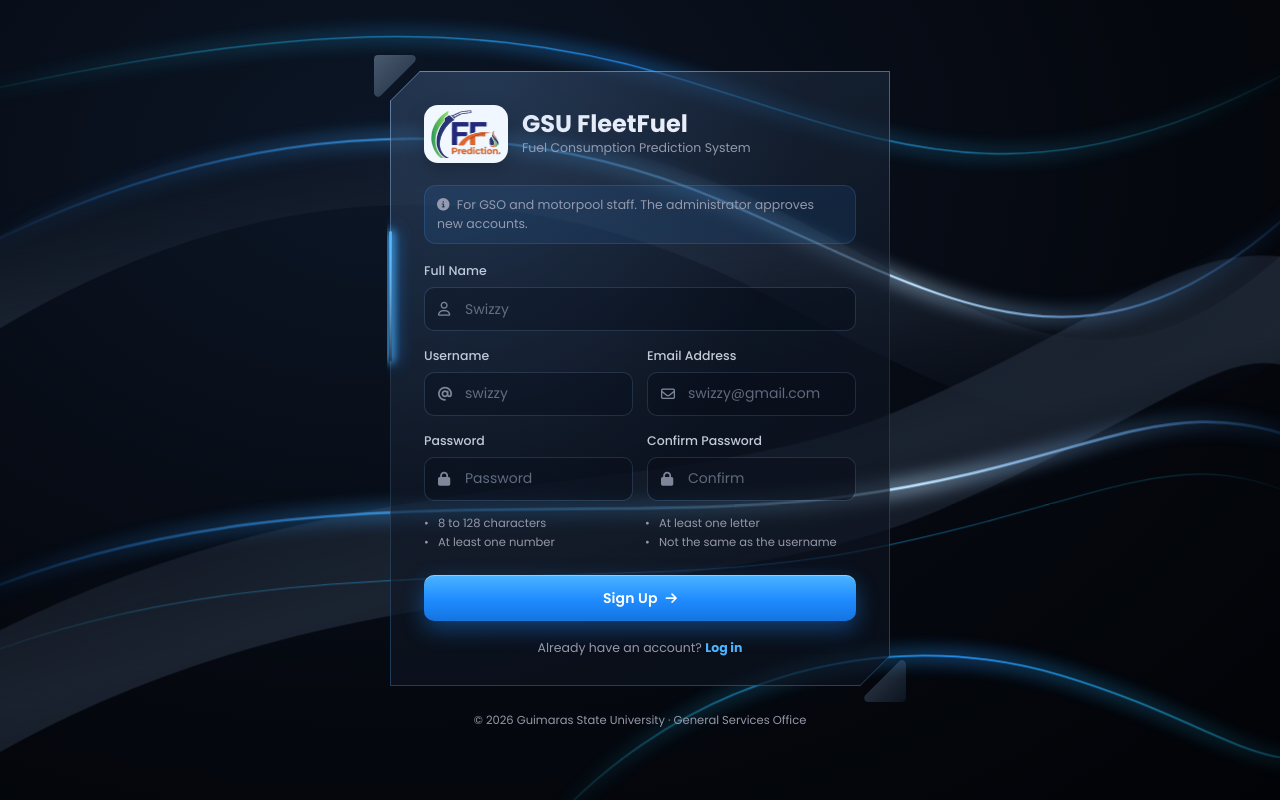
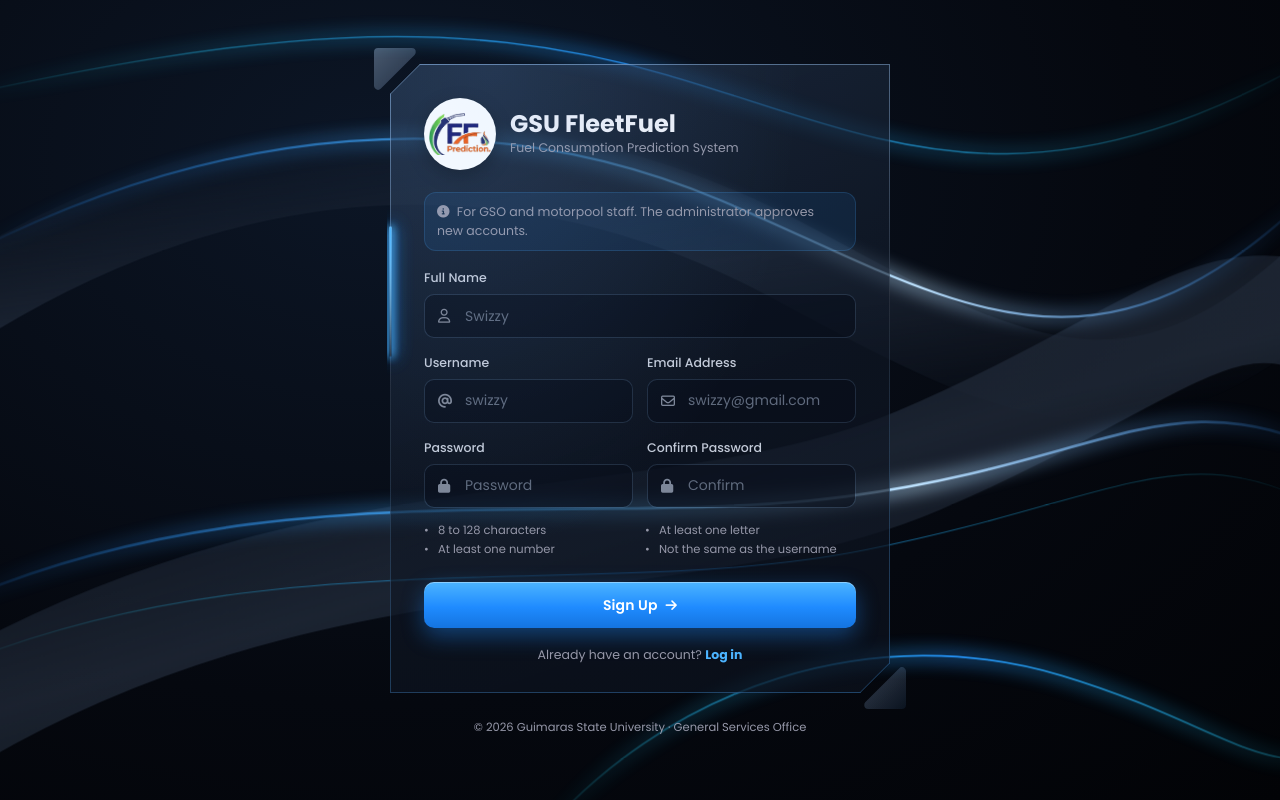
Before and after one commit to WARRENGANIA5/fleetfuel, a Flask app: page /signup in a window 1280 px wide. Run offline with Flask 3, Linux system fonts and the light colour scheme; some libraries are stand-ins or nearby versions.

Commit message:
Logo: round white badge with the FF Prediction logo inside
Co-Authored-By: Claude Opus 5.5 <noreply@anthropic.com>

```diff
--- a/static/css/style.css
+++ b/static/css/style.css
@@ -102,10 +102,10 @@ a { text-decoration: none; color: inherit; }
 }
 
 .brand-icon {
-  width: 66px;
-  height: 46px;
-  padding: 4px 6px;
-  border-radius: 12px;
+  width: 50px;
+  height: 50px;
+  padding: 3px;
+  border-radius: 50%;
   background: #ffffff;
   box-shadow: 0 4px 14px rgba(0, 0, 0, 0.25);
   display: flex;
@@ -548,9 +548,9 @@ a { text-decoration: none; color: inherit; }
   animation: fadeUp 0.5s ease both;
 }
 .login-logo {
-  width: 170px; height: 118px;
-  padding: 10px 12px;
-  border-radius: 18px;
+  width: 130px; height: 130px;
+  padding: 14px;
+  border-radius: 50%;
   background: #ffffff;
   display: flex; align-items: center; justify-content: center;
   margin: 0 auto 18px;
@@ -1354,7 +1354,7 @@ html.auth-arriving .glass-shard { opacity: 0; }
 
 /* heading */
 .auth-brand { display: flex; align-items: center; gap: 14px; margin-bottom: 22px; }
-.auth-brand .login-logo { width: 84px; height: 58px; padding: 5px 7px; border-radius: 14px; margin: 0; flex-shrink: 0; box-shadow: 0 6px 18px rgba(0, 0, 0, 0.3); }
+.auth-brand .login-logo { width: 72px; height: 72px; padding: 5px; border-radius: 50%; margin: 0; flex-shrink: 0; box-shadow: 0 6px 18px rgba(0, 0, 0, 0.3); }
 .auth-brand .login-title { text-align: left; font-size: 24px; font-weight: 700; margin: 0; line-height: 1.15; }
 .auth-brand .login-sub { text-align: left; font-size: 12.5px; margin: 2px 0 0; }
 .login-card.text-center .auth-brand { justify-content: center; text-align: left; }
--- a/templates/base.html
+++ b/templates/base.html
@@ -6,11 +6,11 @@
 {% include '_theme_init.html' %}
 <meta name="csrf-token" content="{{ csrf_token() }}">
 <title>{% block title %}Dashboard{% endblock %} | {{ org.system_short }} &middot; Fuel Consumption Prediction System</title>
-<link rel="icon" href="{{ url_for('static', filename='images/favicon.png', v=15) }}" type="image/png">
+<link rel="icon" href="{{ url_for('static', filename='images/favicon.png', v=16) }}" type="image/png">
 <link href="{{ url_for('static', filename='vendor/poppins/poppins.css') }}" rel="stylesheet">
 <link href="{{ url_for('static', filename='vendor/bootstrap/bootstrap.min.css') }}" rel="stylesheet">
 <link href="{{ url_for('static', filename='vendor/fontawesome/css/all.min.css') }}" rel="stylesheet">
-<link href="{{ url_for('static', filename='css/style.css', v=77) }}" rel="stylesheet">
+<link href="{{ url_for('static', filename='css/style.css', v=78) }}" rel="stylesheet">
 {% block extra_head %}{% endblock %}
 </head>
 <body>
--- a/templates/error_bare.html
+++ b/templates/error_bare.html
@@ -7,7 +7,7 @@
 <title>{% block title %}{% endblock %} | {{ org.system_short }} &middot; Fuel Consumption Prediction System</title>
 <link href="{{ url_for('static', filename='vendor/bootstrap/bootstrap.min.css') }}" rel="stylesheet">
 <link href="{{ url_for('static', filename='vendor/fontawesome/css/all.min.css') }}" rel="stylesheet">
-<link href="{{ url_for('static', filename='css/style.css', v=77) }}" rel="stylesheet">
+<link href="{{ url_for('static', filename='css/style.css', v=78) }}" rel="stylesheet">
 </head>
 <body>
 <div class="login-page"><div class="login-card">{% block content %}{% endblock %}</div></div>
--- a/templates/login.html
+++ b/templates/login.html
@@ -14,11 +14,11 @@ try {
 } catch (e) {}
 </script>
 <title>Login | {{ org.system_short }} &middot; Fuel Consumption Prediction System</title>
-<link rel="icon" href="{{ url_for('static', filename='images/favicon.png', v=15) }}" type="image/png">
+<link rel="icon" href="{{ url_for('static', filename='images/favicon.png', v=16) }}" type="image/png">
 <link href="{{ url_for('static', filename='vendor/poppins/poppins.css') }}" rel="stylesheet">
 <link href="{{ url_for('static', filename='vendor/bootstrap/bootstrap.min.css') }}" rel="stylesheet">
 <link href="{{ url_for('static', filename='vendor/fontawesome/css/all.min.css') }}" rel="stylesheet">
-<link href="{{ url_for('static', filename='css/style.css', v=77) }}" rel="stylesheet">
+<link href="{{ url_for('static', filename='css/style.css', v=78) }}" rel="stylesheet">
 <style>
   /* cross-fade between login and sign-up */
   @view-transition { navigation: auto; }
--- a/templates/signup.html
+++ b/templates/signup.html
@@ -14,11 +14,11 @@ try {
 } catch (e) {}
 </script>
 <title>Sign Up | {{ org.system_short }} &middot; Fuel Consumption Prediction System</title>
-<link rel="icon" href="{{ url_for('static', filename='images/favicon.png', v=15) }}" type="image/png">
+<link rel="icon" href="{{ url_for('static', filename='images/favicon.png', v=16) }}" type="image/png">
 <link href="{{ url_for('static', filename='vendor/poppins/poppins.css') }}" rel="stylesheet">
 <link href="{{ url_for('static', filename='vendor/bootstrap/bootstrap.min.css') }}" rel="stylesheet">
 <link href="{{ url_for('static', filename='vendor/fontawesome/css/all.min.css') }}" rel="stylesheet">
-<link href="{{ url_for('static', filename='css/style.css', v=77) }}" rel="stylesheet">
+<link href="{{ url_for('static', filename='css/style.css', v=78) }}" rel="stylesheet">
 <style>
   /* cross-fade between login and sign-up */
   @view-transition { navigation: auto; }
--- a/templates/signup_pending.html
+++ b/templates/signup_pending.html
@@ -5,11 +5,11 @@
 <meta name="viewport" content="width=device-width, initial-scale=1.0">
 {% include '_theme_init.html' %}
 <title>Waiting for Approval | {{ org.system_short }} &middot; Fuel Consumption Prediction System</title>
-<link rel="icon" href="{{ url_for('static', filename='images/favicon.png', v=15) }}" type="image/png">
+<link rel="icon" href="{{ url_for('static', filename='images/favicon.png', v=16) }}" type="image/png">
 <link href="{{ url_for('static', filename='vendor/poppins/poppins.css') }}" rel="stylesheet">
 <link href="{{ url_for('static', filename='vendor/bootstrap/bootstrap.min.css') }}" rel="stylesheet">
 <link href="{{ url_for('static', filename='vendor/fontawesome/css/all.min.css') }}" rel="stylesheet">
-<link href="{{ url_for('static', filename='css/style.css', v=77) }}" rel="stylesheet">
+<link href="{{ url_for('static', filename='css/style.css', v=78) }}" rel="stylesheet">
 </head>
 <body>
 <div class="login-page">
```
Also changed, not shown: static/images/favicon.png.
